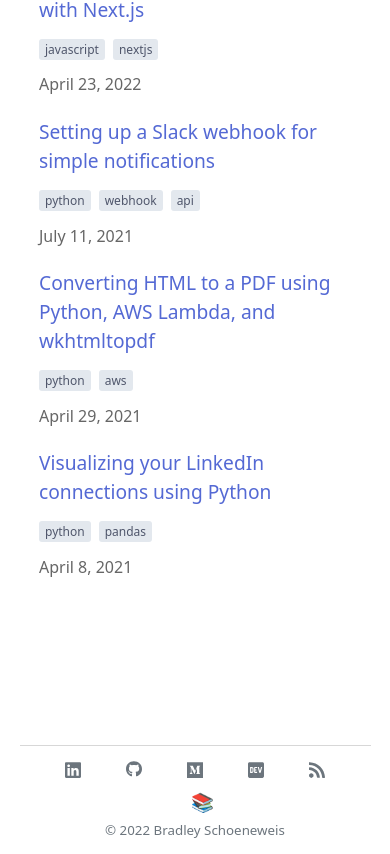
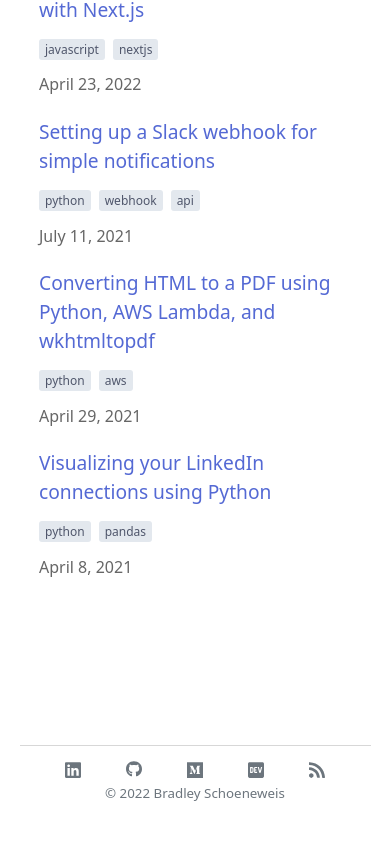
Before and after one commit to bschoeneweis/bschoeneweis.github.io, a Next.js app: page / in a window 390 px wide. Shown: the part 370-1224 px from the top of the page. After the commit the page ends 1186 px from the top, so only its background shows below. Built offline with nearby package versions, Linux system fonts and the light colour scheme.

Commit message:
Remove other links

```diff
--- a/components/Footer.jsx
+++ b/components/Footer.jsx
@@ -8,8 +8,7 @@ const Footer = () => {
   return (
     <footer className={styles.FooterContainer}>
       <div className={styles.Footer}>
-        <div className={styles.LeftFooterWrapper}>
-          <span className={styles.SocialLinkWrapper}>
+        <div className={styles.SocialLinkWrapper}>
           <a href="https://www.linkedin.com/in/bradley-schoeneweis/" target="_blank" rel="noreferrer">
             <img width="16" src="/icons/linkedin.svg" alt="linkedin logo" className={styles.SocialLinkLogo}></img>
           </a>
@@ -25,16 +24,10 @@ const Footer = () => {
           <a href="/feed.xml">
             <img width="16" src="/icons/rss.svg" alt="rss logo" className={styles.SocialLinkLogo}></img>
           </a>
-          </span>
-        </div>
-        <div className={styles.SiteLinks}>
-          <Link href="/books">
-            <a>📚</a>
-          </Link>
-        </div>
         </div>
         <div className={styles.CopyrightWrapper}>
           <small>© <time>{YEAR}</time> Bradley Schoeneweis</small>
+        </div>
       </div>
     </footer>
   );
--- a/styles/footer.module.css
+++ b/styles/footer.module.css
@@ -1,18 +1,8 @@
 @media screen and (max-width: 480px) {
-  .FooterName {
-    font-size: 90%;
-  }
-
   .Footer {
     width: 90% !important;
     flex-direction: column;
-  }
-
-  .SiteLinks {
-    width: 90% !important;
-    justify-content: center !important;
-    margin-bottom: .25rem;
-    align-self: center;
+    padding-bottom: 0 !important;
   }
 
   .CopyrightWrapper {
@@ -24,12 +14,6 @@
     margin-left: 0 !important;
   }
 
-  .LeftFooterWrapper {
-    display: flex;
-    justify-content: center;
-    margin-bottom: .25rem;
-  }
-
   .SocialLinkLogo {
     margin-left: 0 !important;
   }
@@ -39,6 +23,7 @@
     justify-content: space-evenly;
     width: 100%;
     margin-bottom: .25rem;
+    margin-left: 0rem !important;
   }
 }
 
@@ -64,44 +49,22 @@
   display: flex;
   justify-content: space-between;
   padding-top: .75rem;
+  padding-bottom: .5rem;
   margin: auto;
+  border-top: 1px solid rgba(156, 156, 156, 0.4);
   width: 60%;
-  border-top: 1px solid rgba(156, 156, 156, 0.4);
 }
 
 .SocialLinkWrapper {
   display: inline-flex;
-}
-
-.SocialLinks {
-  display: flex;
-  justify-content: flex-start;
-  width: 60%;
-  margin: auto;
-}
-
-.SiteLinks {
-  font-size: 1.15rem;
-  width: 60%;
-  display: flex;
-  justify-content: flex-end;
-  margin-right: 1rem;
-}
-
-.SiteLinks a {
-  margin-left: 1rem;
-  text-decoration: none;
-}
-
-.LeftFooterWrapper {
-  display: inline-flex;
+  margin-left: -1rem;
 }
 
 .CopyrightWrapper {
   display: flex;
-  justify-content: flex-start;
-  width: 60%;
+  justify-content: flex-end;
   margin: auto;
+  width: 100%;
 }
 
 .CopyrightWrapper small {
```
Lines whose indentation alone changed are shown as unchanged.
